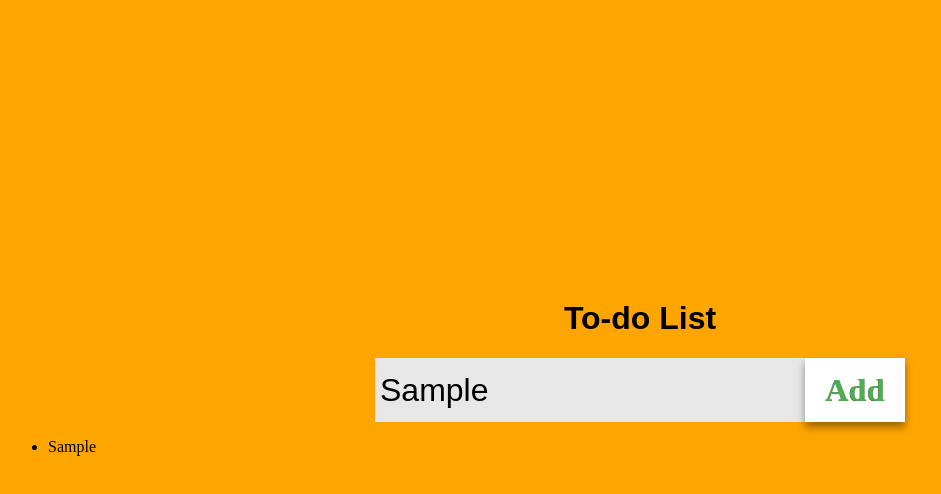
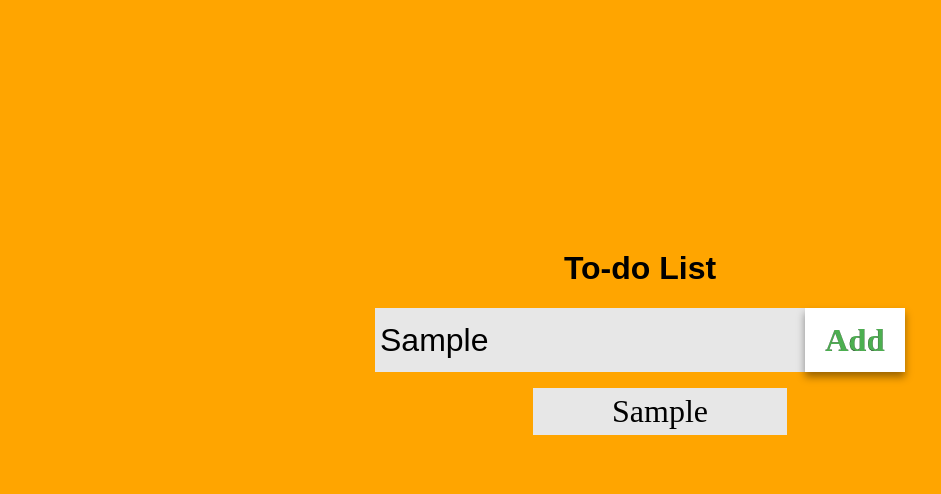
Before and after one commit to Mark-Halstead/quick-to-do-list, a plain HTML site: page index.html in a window 1280 px wide. Both pictures are taken after typing "Sample" into the empty fields and a click on the input "Add". Shown: the whole page, without its empty margins (0-941 px from the left). Drawn offline with Linux system fonts and the light colour scheme.

Commit message:
Added styling for input

```diff
--- a/styles.css
+++ b/styles.css
@@ -7,7 +7,7 @@ body {
 h1 {
     display: flex;
     justify-content: center;
-    margin-top: 300px;
+    margin-top: 250px;
     font-family: sans-serif;
 }
 
@@ -24,10 +24,6 @@ form {
     font-size: 2rem;
 }
 
-#getItem:hover{
-    box-shadow: 0 12px 16px 0 rgba(125, 184, 176, 0.24),0 17px 50px 0 rgba(10, 87, 97, 0.19);
- }
-
 #add-button {
     width: 100px;
     height: 4rem;
@@ -42,3 +38,19 @@ form {
     box-shadow: 0 0.3rem 0.5rem rgba(0, 0, 0, 0.4);
     cursor: pointer;
 }
+
+#add-button:hover{
+    box-shadow: 0 12px 16px 0 rgba(125, 184, 176, 0.24),0 17px 50px 0 rgba(10, 87, 97, 0.19);
+ }
+
+ li {
+    display: inline-block;
+    width: 20%;
+    background-color: #e7e7e7;
+    border: none;
+    padding: 5px;
+    font-size: 2rem;
+    display: flex;
+    justify-content: center;
+    margin: auto;
+}
```
